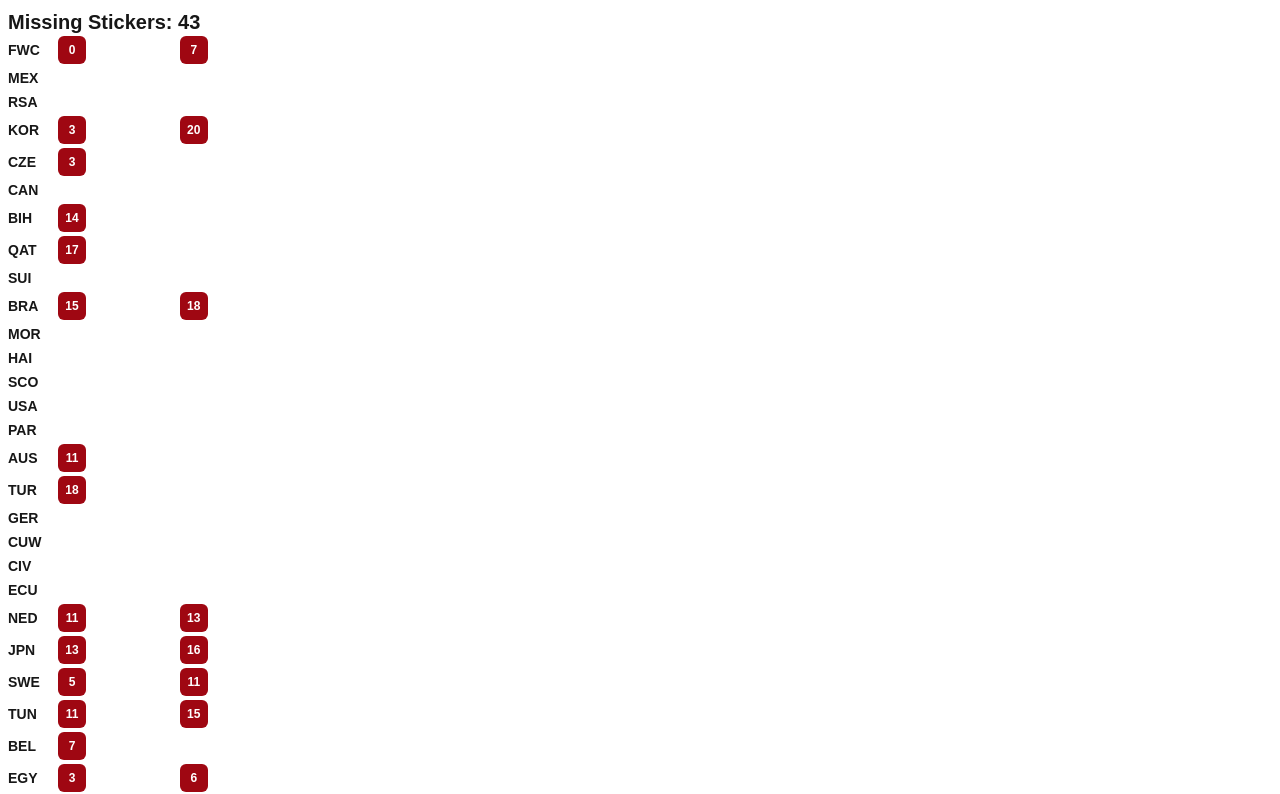
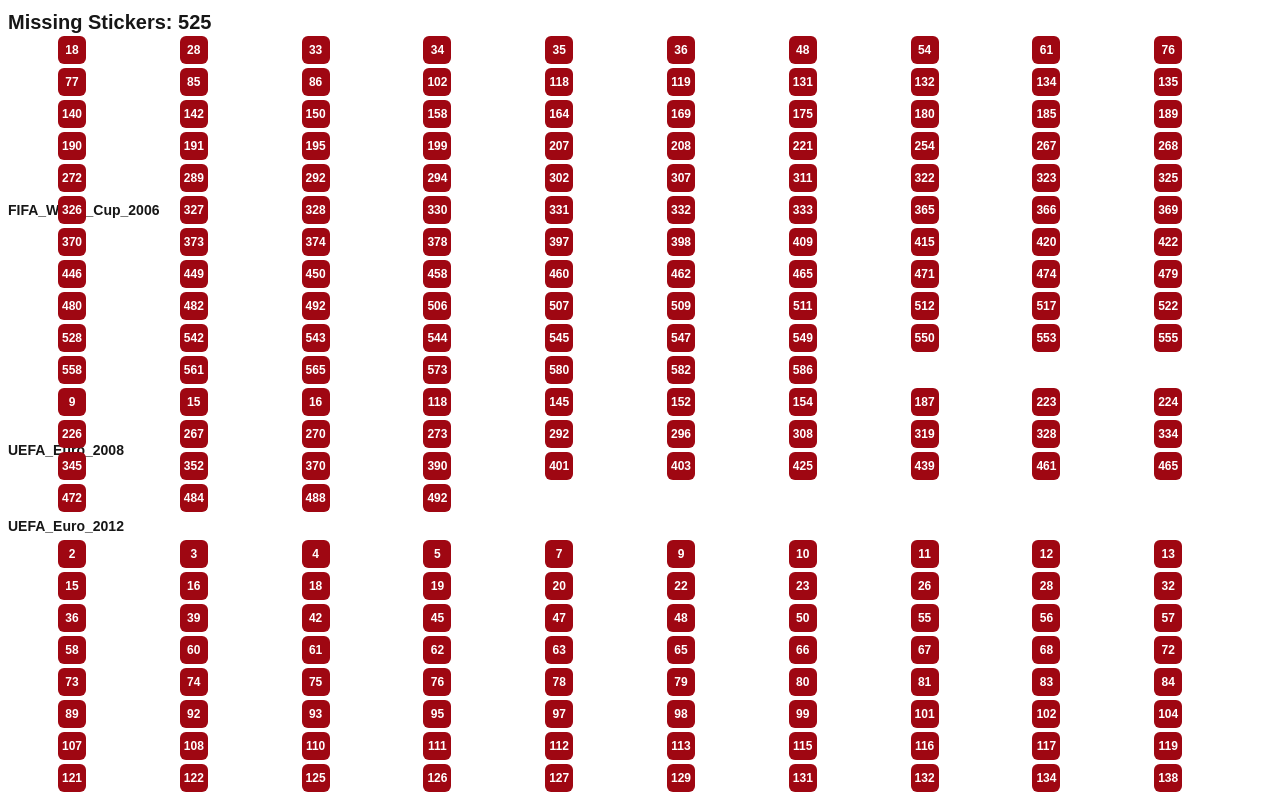
Before and after one commit to bokonastovski/world-cup-sticker, a Next.js app: page / in a window 1280 px wide. Shown: the top 794 px of the page. Built offline with nearby package versions, Linux system fonts and the light colour scheme.

Commit message:
albums_in

```diff
--- a/src/data/stickers.ts
+++ b/src/data/stickers.ts
@@ -1,51 +1,48 @@
 export const teams = {
-  FWC: [0, 7],
-  MEX: [],
-  RSA: [],
-  KOR: [3, 20],
-  CZE: [3],
-  CAN: [],
-  BIH: [14],
-  QAT: [17],
-  SUI: [],
-  BRA: [15, 18],
-  MOR: [],
-  HAI: [],
-  SCO: [],
-  USA: [],
-  PAR: [],
-  AUS: [11],
-  TUR: [18],
-  GER: [],
-  CUW: [],
-  CIV: [],
-  ECU: [],
-  NED: [11, 13],
-  JPN: [13, 16],
-  SWE: [5, 11],
-  TUN: [11, 15],
-  BEL: [7],
-  EGY: [3, 6],
-  IRN: [],
-  NZL: [11, 15, 18],
-  ESP: [13, 15],
-  CPV: [],
-  KSA: [],
-  URU: [3],
-  FRA: [19],
-  SEN: [1, 6, 20],
-  IRQ: [],
-  NOR: [5],
-  ARG: [1, 4],
-  ALG: [],
-  AUT: [],
-  JOR: [14],
-  POR: [],
-  COD: [2],
-  UZB: [16],
-  COL: [16],
-  ENG: [18],
-  CRO: [5],
-  GHA: [12],
-  PAN: [17],
+  FIFA_World_Cup_2006: [
+    18, 28, 33, 34, 35, 36, 48, 54, 61, 76, 77, 85, 86, 102, 118, 119, 131, 132,
+    134, 135, 140, 142, 150, 158, 164, 169, 175, 180, 185, 189, 190, 191, 195,
+    199, 207, 208, 221, 254, 267, 268, 272, 289, 292, 294, 302, 307, 311, 322,
+    323, 325, 326, 327, 328, 330, 331, 332, 333, 365, 366, 369, 370, 373, 374,
+    378, 397, 398, 409, 415, 420, 422, 446, 449, 450, 458, 460, 462, 465, 471,
+    474, 479, 480, 482, 492, 506, 507, 509, 511, 512, 517, 522, 528, 542, 543,
+    544, 545, 547, 549, 550, 553, 555, 558, 561, 565, 573, 580, 582, 586,
+  ],
+  UEFA_Euro_2008: [
+    9, 15, 16, 118, 145, 152, 154, 187, 223, 224, 226, 267, 270, 273, 292, 296,
+    308, 319, 328, 334, 345, 352, 370, 390, 401, 403, 425, 439, 461, 465, 472,
+    484, 488, 492,
+  ],
+  UEFA_Euro_2012: [],
+  UEFA_Euro_2016: [
+    2, 3, 4, 5, 7, 9, 10, 11, 12, 13, 15, 16, 18, 19, 20, 22, 23, 26, 28, 32,
+    36, 39, 42, 45, 47, 48, 50, 55, 56, 57, 58, 60, 61, 62, 63, 65, 66, 67, 68,
+    72, 73, 74, 75, 76, 78, 79, 80, 81, 83, 84, 89, 92, 93, 95, 97, 98, 99, 101,
+    102, 104, 107, 108, 110, 111, 112, 113, 115, 116, 117, 119, 121, 122, 125,
+    126, 127, 129, 131, 132, 134, 138, 140, 141, 142, 143, 146, 147, 150, 151,
+    153, 155, 157, 159, 160, 161, 162, 163, 164, 165, 166, 167, 171, 173, 175,
+    178, 179, 180, 182, 184, 185, 186, 187, 194, 196, 197, 199, 200, 203, 205,
+    207, 209, 211, 215, 216, 217, 218, 219, 220, 221, 222, 225, 226, 227, 228,
+    229, 231, 233, 235, 236, 237, 238, 239, 240, 241, 243, 246, 247, 249, 251,
+    256, 257, 258, 261, 262, 266, 267, 270, 271, 272, 278, 280, 282, 288, 289,
+    290, 291, 293, 294, 296, 297, 299, 300, 301, 304, 306, 308, 312, 314, 315,
+    316, 317, 318, 319, 322, 323, 328, 331, 332, 333, 334, 335, 336, 337, 338,
+    339, 340, 341, 344, 345, 347, 349, 351, 352, 353, 354, 355, 356, 357, 359,
+    361, 362, 364, 365, 367, 368, 372, 373, 374, 378, 381, 382, 384, 385, 388,
+    389, 391, 393, 395, 396, 397, 407, 408, 410, 411, 412, 418, 421, 424, 425,
+    426, 427, 428, 429, 430, 431, 434, 435, 436, 438, 439, 445, 447, 450, 454,
+    456, 457, 459, 460, 464, 465, 469, 470, 472, 473, 474, 475, 476, 477, 478,
+    479, 480, 481, 482, 484, 485, 489, 490, 493, 496, 497, 498, 503, 504, 507,
+    508, 509, 512, 513, 516, 518, 519, 520, 521, 522, 523, 525, 526, 527, 528,
+    529, 530, 532, 533, 535, 536, 537, 539, 542, 543, 544, 545, 552, 553, 562,
+    565, 569, 570, 573, 574, 575, 576, 577, 580, 581, 583, 584, 585, 586, 590,
+    591, 592, 593, 595, 596, 597, 598, 600, 601, 603, 606, 607, 611, 613, 614,
+    615, 617, 618, 619, 620, 622, 623, 624, 625, 626, 627, 628, 629, 630, 632,
+    636, 637, 639, 643, 644, 645, 646, 647, 649, 650, 652, 653, 654, 655, 657,
+    660, 662, 665, 666, 667, 669, 671, 675, 676, 677, 678,
+  ],
+  UEFA_Euro_2020: [],
+  FIFA_World_Cup_2022: [],
+  UEFA_Euro_2024: [],
+  FIFA_World_Cup_2026: [],
 };
```
